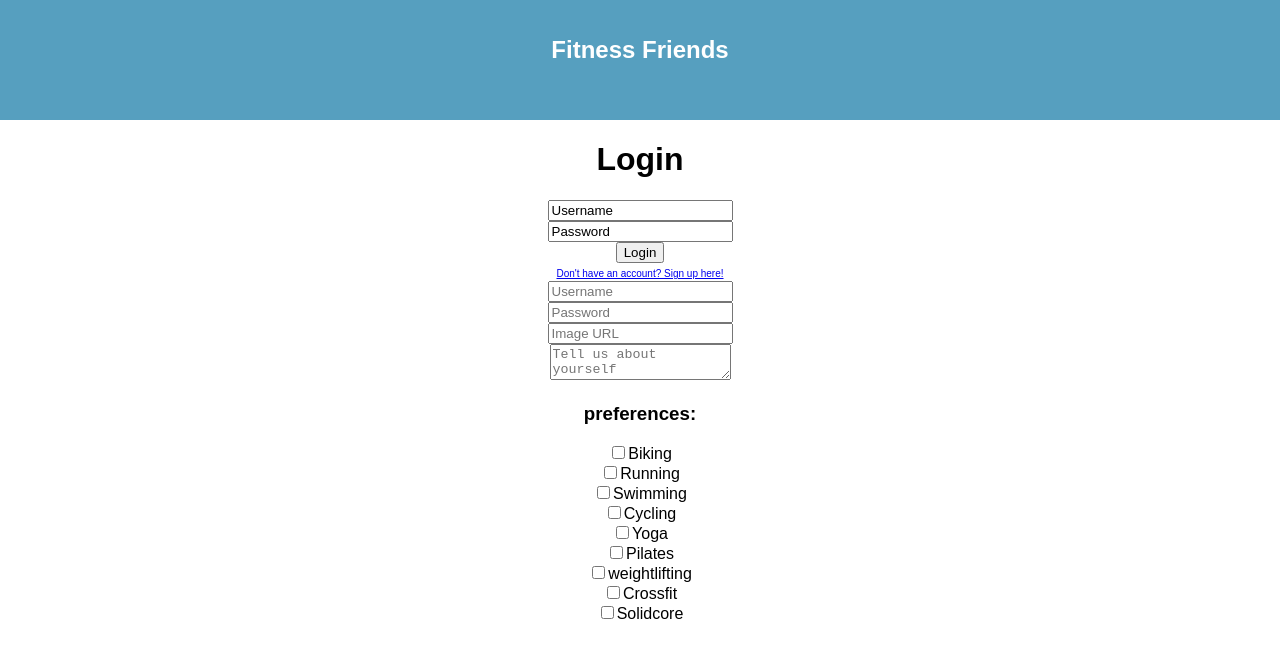
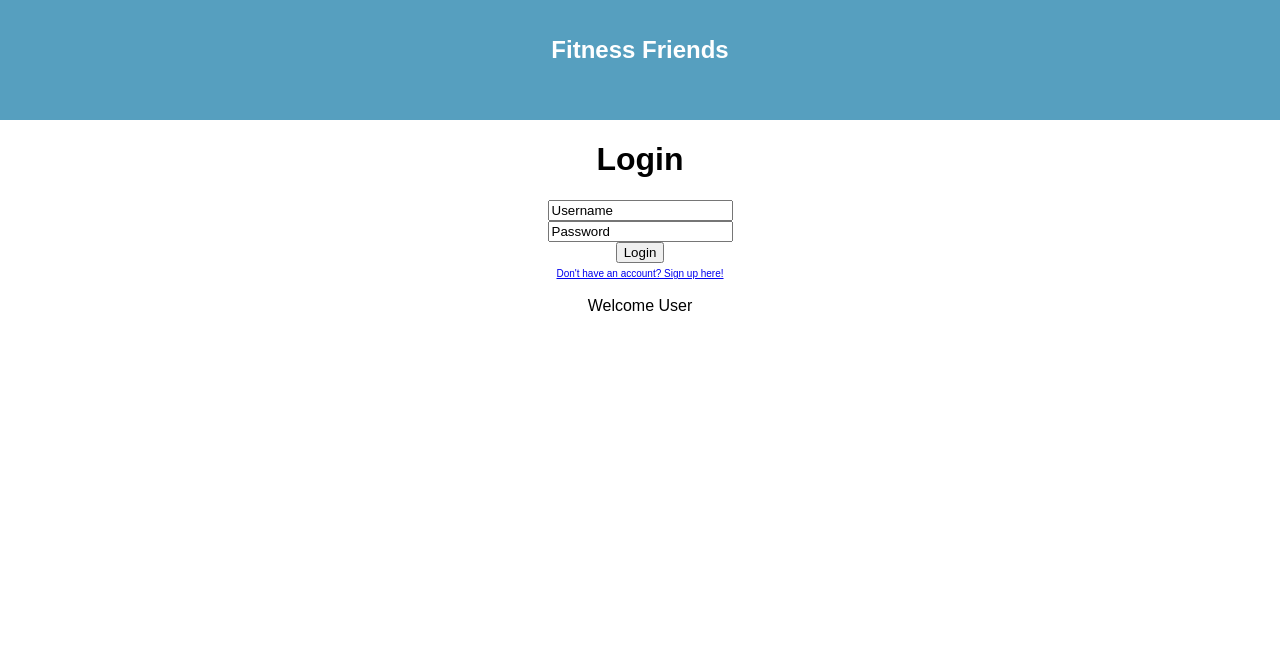
Before and after one commit to lenelow/fitness-friends, a React (Create React App) app: page / in a window 1280 px wide. Shown: the top 658 px of the page. Built offline with nearby package versions, Linux system fonts and the light colour scheme; a web font is replaced by a local one.

Commit message:
created welcome component

```diff
--- a/src/components/App.js
+++ b/src/components/App.js
@@ -1,7 +1,8 @@
 import React, { Component } from "react";
 import "./App.css";
 import Login from "./Login";
-import SignUp from "./SignUp";
+// import SignUp from "./SignUp";
+import Welcome from "./Welcome";
 
 class App extends Component {
   render() {
@@ -14,7 +15,8 @@ class App extends Component {
         <a href="/signup" id="signup">
           Don't have an account? Sign up here!
         </a>
-        <SignUp />
+        {/* <SignUp /> */}
+        <Welcome />
       </div>
     );
   }
--- a/src/components/Welcome.js
+++ b/src/components/Welcome.js
@@ -1,8 +1,14 @@
 import React, { Component } from "react";
+// import FriendList from "./FriendsList";
 
 class Welcome extends Component {
   render() {
-    return <div />;
+    return (
+      <div>
+        <p>Welcome User</p>
+        {/* <FriendList /> */}
+      </div>
+    );
   }
 }
 
```
